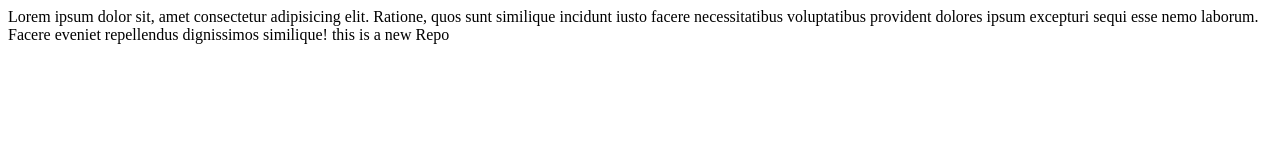
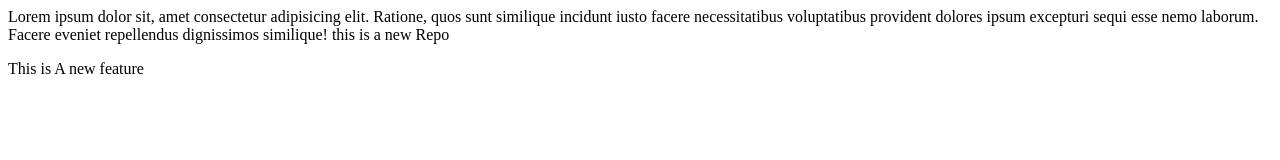
Before and after one commit to AmishKoli/local-repo, a plain HTML site: page index.html in a window 1280 px wide. Drawn offline with Linux system fonts and the light colour scheme.

Commit message:
Added Feature 2

```diff
--- a/index.html
+++ b/index.html
@@ -1 +1,2 @@
 <p>Lorem ipsum dolor sit, amet consectetur adipisicing elit. Ratione, quos sunt similique incidunt iusto facere necessitatibus voluptatibus provident dolores ipsum excepturi sequi esse nemo laborum. Facere eveniet repellendus dignissimos similique! this is a new Repo </p>
+<p>This is A new feature</p>
```
